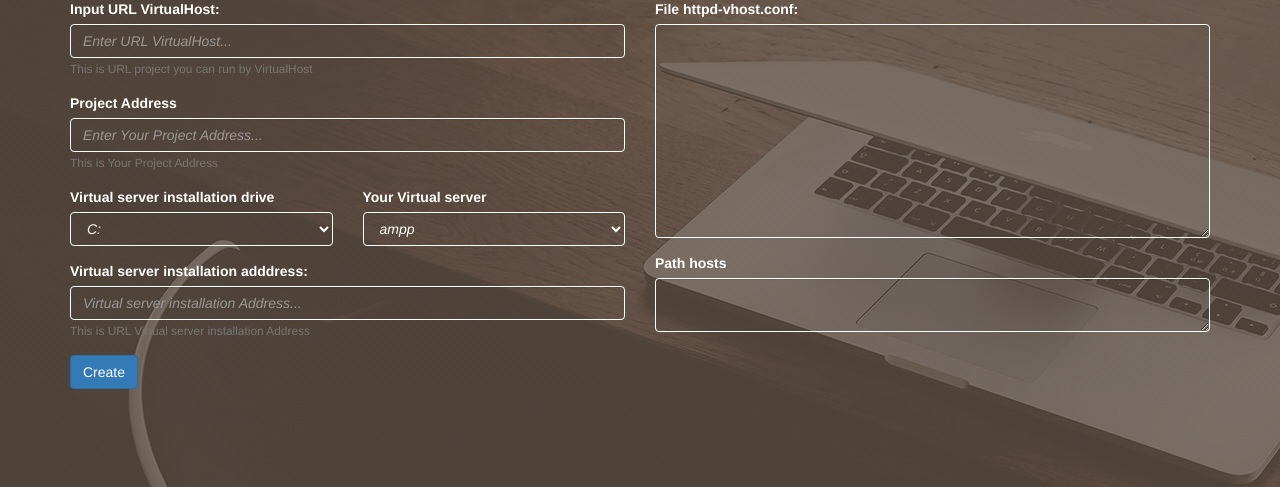
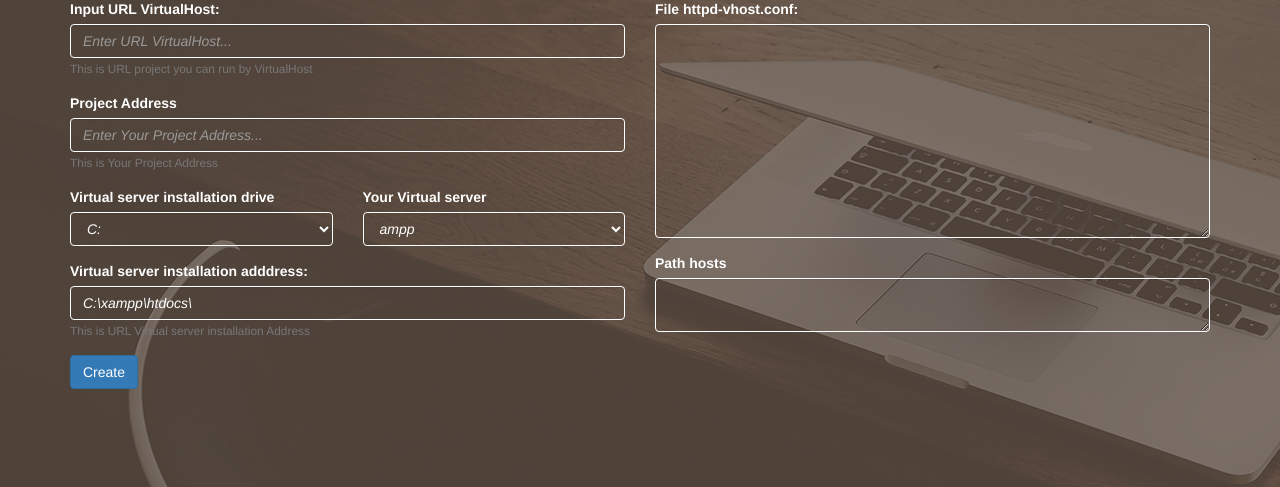
Before and after one commit to caoleviettien/VirtualHostModul, a PHP site: page / in a window 1280 px wide. Shown: the part 64-551 px from the top of the page. Run offline with PHP 8.4, Linux system fonts and the light colour scheme.

Commit message:
update full 25/04/2019

```diff
--- a/app/create.php
+++ b/app/create.php
@@ -18,8 +18,8 @@
 	$action = new action();
 	$action->writeHosts($myFileHost, $weburl);
 	$action->writeVhosts($myFileVhost, $vhost);
+	$action->makeDir($urlsource);
 
-	$action->makeDir($urlsource);
 
 	function recurse_copy($src,$dst) {
 		$dir = opendir($src);
--- a/index.php
+++ b/index.php
@@ -3,7 +3,7 @@
 <head>
 	<meta charset="utf-8">
 	<meta http-equiv="X-UA-Compatible" content="IE=edge">
-	<title>Create VirtualHost</title>
+	<title> Create VirtualHost</title>
 	<link rel="stylesheet" type="text/css" href="./public/css/bootstrap.min.css">
 	<link rel="stylesheet" type="text/css" href="./public/css/font-awesome.min.css">
 	<link rel="stylesheet" type="text/css" href="./public/css/1.css">
@@ -21,13 +21,6 @@
 							    <input onkeyup="showVhost();" type="text" class="form-control" name="url" id="url" placeholder="Enter URL VirtualHost...">
 							    <small class="form-text text-muted">This is URL project you can run by VirtualHost</small>
 							  </div>
-
-							  <!-- <div class="form-group">
-							    <label for="urli">Input URL VirtualHost:</label>
-							    <input type="file"  id="myFile" name="myFile"/>
-    							<a href="#" onclick="showFileName()">Show Name</a>
-							    <small class="form-text text-muted">This is URL project you can run by VirtualHost</small>
-							  </div> -->
 
 							  <div class="form-group">
 							    <label for="linkpj">Project Address</label>
@@ -63,7 +56,7 @@
 
 							  <div class="form-group">
 							    <label for="$svaddress">Virtual server installation adddress:</label>
-							    <input onchange="showVhost();" type="text" class="form-control" name="svaddress" id="svaddress" placeholder="Virtual server installation Address...">
+							    <input value="C:\xampp\htdocs\" onchange="showVhost();" type="text" class="form-control" name="svaddress" id="svaddress" placeholder="Virtual server installation Address...">
 							    <small class="form-text text-muted">This is URL Virtual server installation Address</small>
 							  </div>
 						</div>
--- a/success.php
+++ b/success.php
@@ -3,6 +3,7 @@
 	$url = $_SESSION['url'];
 	$link = $_SESSION['link'];
  ?>
+
 <!DOCTYPE html>
 <html>
 <head>
@@ -20,7 +21,7 @@
 				<h2>Create VirtualHost Successfully</h2>
 				<h3>You must restart apache xampps to start virtualhost</h3>
 				<div>
-					<button class="btn btn-success"><a style="color: #fff !important;" href="<?php echo $link ?>"><?php echo $url ?></a> <i class="fa fa-chevron-right"></i></button>
+					<button class="btn btn-success"><a style="color: #fff !important;" href="<?php echo $link ?>"><?php echo $url ?></a><i class="fa fa-chevron-right"></i></button>
 				</div>
 				<br>
 				<div>
```
Also changed, not shown: app/action.php (+0 -7 lines).
